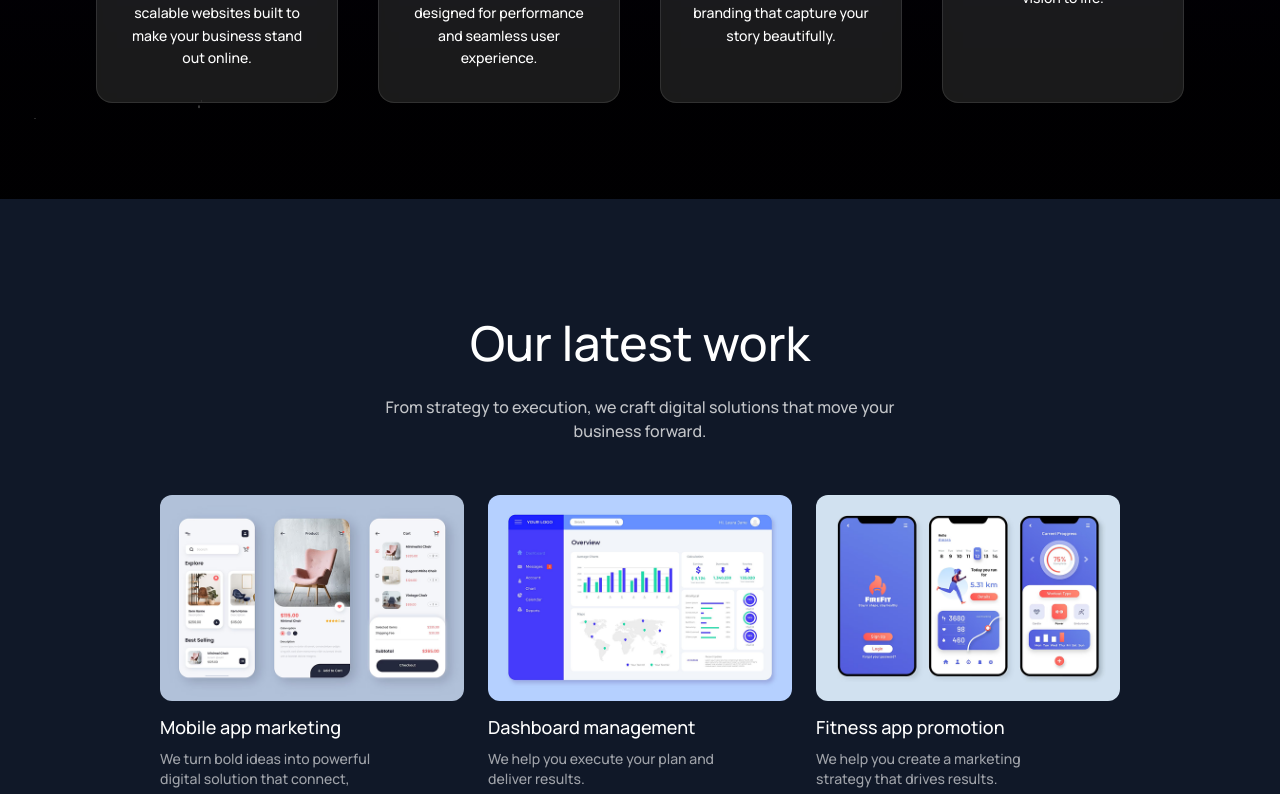
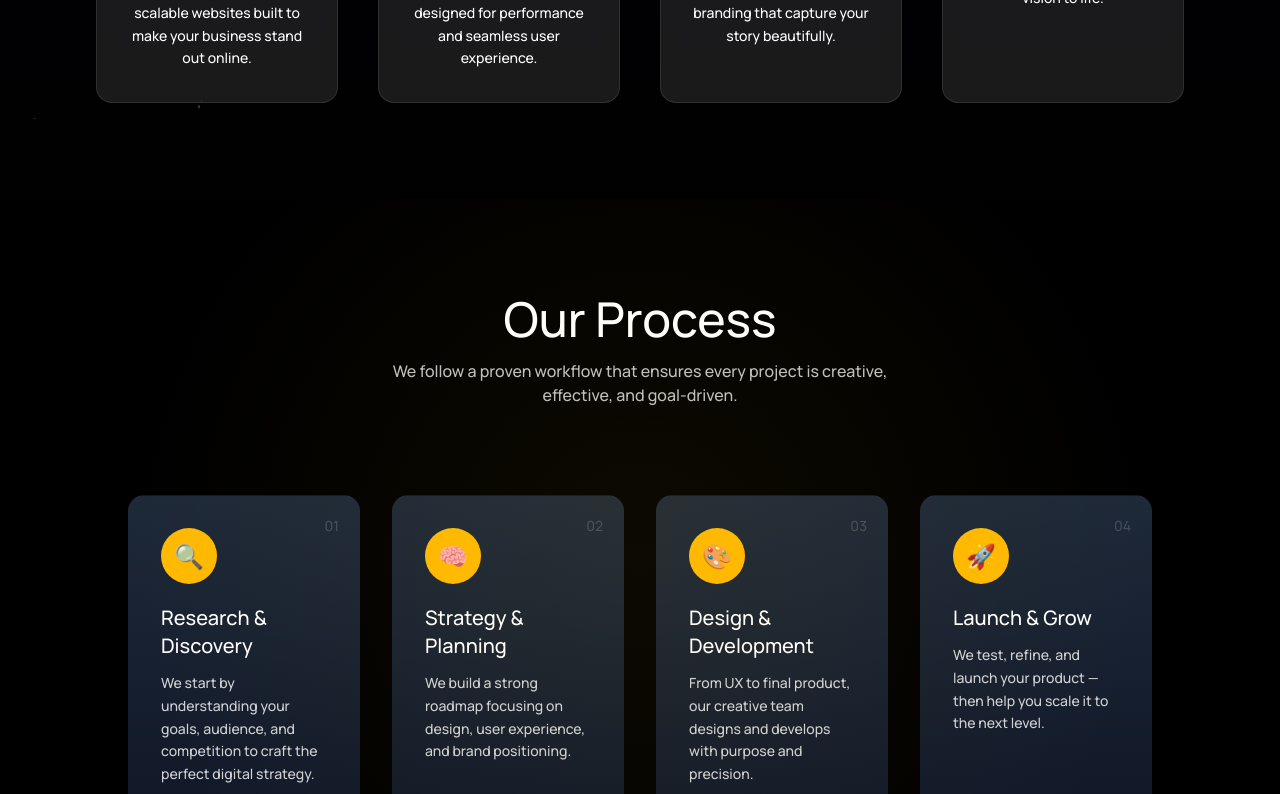
Before and after one commit to alyan890/eclipso-digital, a React (Vite) app: page / in a window 1280 px wide. Shown: the part 2000-2794 px from the top of the page. Built offline with nearby package versions, Linux system fonts and the light colour scheme.

Commit message:
Our process added

```diff
--- a/src/components/Navbar.jsx
+++ b/src/components/Navbar.jsx
@@ -39,8 +39,8 @@ const Navbar = ({ theme, setTheme }) => {
           <a href="#services" className="hover:text-amber-300 transition-colors">
             Services
           </a>
-          <a href="#our-work" className="hover:text-amber-300 transition-colors">
-            Our Work
+          <a href="#our-process" className="hover:text-amber-300 transition-colors">
+            Our Process
           </a>
           <a href="#contact-us" className="hover:text-amber-300 transition-colors">
             Contact Us
@@ -95,7 +95,7 @@ const Navbar = ({ theme, setTheme }) => {
             <div className="absolute inset-0 bg-[radial-gradient(circle_at_bottom_right,rgba(75,0,255,0.15),transparent_60%)] opacity-40"></div>
 
             {/* Menu Links */}
-            {["Home", "Services", "Our Work", "Contact Us"].map((item, i) => (
+            {["Home", "Services", "Our Process", "Contact Us"].map((item, i) => (
               <motion.a
                 key={i}
                 href={
--- a/src/components/OurWork.jsx
+++ b/src/components/OurWork.jsx
@@ -1,59 +1,117 @@
-import React from 'react'
-import Title from './Title'
-import assets from '../assets/assets'
-import { delay, motion } from "framer-motion"
+import React, { useEffect, useRef } from "react";
+import { gsap } from "gsap";
+import { ScrollTrigger } from "gsap/ScrollTrigger";
+import { motion } from "framer-motion";
+import Title from "./Title";
 
-const OurWork = () => {
+gsap.registerPlugin(ScrollTrigger);
 
-    const workData = [
-        {
-            title: 'Mobile app marketing',
-            descprition: 'We turn bold ideas into powerful digital solution that connect, engage....',
-            image: assets.work_mobile_app
+const OurProcess = () => {
+  const sectionRef = useRef(null);
+  const stepsRef = useRef([]);
+
+  useEffect(() => {
+    const elements = stepsRef.current;
+
+    gsap.fromTo(
+      elements,
+      { y: 80, opacity: 0 },
+      {
+        y: 0,
+        opacity: 1,
+        duration: 1,
+        ease: "power3.out",
+        stagger: 0.25,
+        scrollTrigger: {
+          trigger: sectionRef.current,
+          start: "top 75%",
         },
-        {
-            title: 'Dashboard management',
-            descprition: 'We help you execute your plan and deliver results.',
-            image: assets.work_dashboard_management
-        },
-        {
-            title: 'Fitness app promotion',
-            descprition: 'We help you create a marketing strategy that drives results.',
-            image: assets.work_fitness_app
-        },
-    ]
+      }
+    );
+  }, []);
+
+  const processSteps = [
+    {
+      title: "Research & Discovery",
+      desc: "We start by understanding your goals, audience, and competition to craft the perfect digital strategy.",
+      icon: "🔍",
+    },
+    {
+      title: "Strategy & Planning",
+      desc: "We build a strong roadmap focusing on design, user experience, and brand positioning.",
+      icon: "🧠",
+    },
+    {
+      title: "Design & Development",
+      desc: "From UX to final product, our creative team designs and develops with purpose and precision.",
+      icon: "🎨",
+    },
+    {
+      title: "Launch & Grow",
+      desc: "We test, refine, and launch your product — then help you scale it to the next level.",
+      icon: "🚀",
+    },
+  ];
 
   return (
-    <motion.div
-    initial="hidden"
-    whileInView="visible"
-    viewport={{ once: true }}
-    transition={{ staggerChildren: 0.2 }}
-    id='our-work' className='flex flex-col items-center gap-7 px-4 sm:px-12 lg:px-40 pt-30  bg-white text-gray-700 dark:text-white  dark:bg-gray-900'>
+    <section
+      id="our-process"
+      ref={sectionRef}
+      className="relative flex flex-col items-center px-6 sm:px-12 lg:px-32 py-24
+      bg-white text-gray-800 dark:bg-black dark:text-white overflow-hidden transition-colors duration-500"
+    >
+      {/* Section Title */}
+      <div className="text-center space-y-4">
+        <Title
+          title="Our Process"
+          desc="We follow a proven workflow that ensures every project is creative, effective, and goal-driven."
+        />
+      </div>
 
-    <Title title='Our latest work' desc='From strategy to execution, we craft digital solutions that move your business forward.'/>
+      {/* Process Steps */}
+      <div className="grid sm:grid-cols-2 lg:grid-cols-4 gap-8 mt-16 max-w-6xl">
+        {processSteps.map((step, index) => (
+          <motion.div
+            key={index}
+            ref={(el) => (stepsRef.current[index] = el)}
+            className="relative group
+            bg-gradient-to-b from-gray-50 to-gray-100 dark:from-gray-800 dark:to-gray-900
+            rounded-2xl p-8 border border-transparent hover:border-amber-400
+            transition-all duration-500 hover:shadow-[0_0_25px_rgba(251,191,36,0.2)] hover:-translate-y-3"
+          >
+            {/* Icon Circle */}
+            <div className="flex items-center justify-center w-14 h-14 rounded-full bg-amber-400 text-2xl mb-5
+              transition-transform duration-500 group-hover:rotate-12">
+              {step.icon}
+            </div>
 
-    <div className='grid sm:grid-cols-2 lg:grid-cols-3 gap-6 w-full max-w-5xl'>
-        {
-            workData.map((work, index)=>(
-                <motion.div
-                initial={{ opacity: 0, y: 30 }}
-                whileInView={{ opacity: 1, y: 0 }}
-                transition={{ duration: 0.5, delay: index * 0.2 }}
-                viewport={{ once:true }}
+            {/* Title */}
+            <h3 className="text-xl font-semibold mb-3
+              group-hover:text-amber-500 dark:group-hover:text-amber-400 transition-colors duration-300">
+              {step.title}
+            </h3>
 
-                key={index} className='hover:scale-102 duration-500 transition-all cursor-pointer'>
-                    <img src={work.image} className='w-full rounded-xl' alt=''/>
-                    <h3 className='mt-3 mb-2 text-lg font-semibold'>{work.title}</h3>
-                    <p className='text-sm opacity-60 w-5/6'>{work.descprition}</p>
-                </motion.div>
-            ))
-        }
+            {/* Description */}
+            <p className="text-sm opacity-80 leading-relaxed">
+              {step.desc}
+            </p>
 
-    </div>
+            {/* Floating Step Number */}
+            <div className="absolute top-5 right-5 text-gray-400 text-sm font-medium opacity-30 select-none">
+              0{index + 1}
+            </div>
 
-    </motion.div>
-  )
-}
+            {/* Bottom Glow Line */}
+            <div className="absolute bottom-0 left-0 w-0 h-[3px] bg-amber-400 rounded-full
+              transition-all duration-500 group-hover:w-full"></div>
+          </motion.div>
+        ))}
+      </div>
 
-export default OurWork
+      {/* Soft Background Glow */}
+      <div className="absolute inset-0 bg-[radial-gradient(circle_at_center,rgba(255,200,0,0.05),transparent_70%)] pointer-events-none"></div>
+    </section>
+  );
+};
+
+export default OurProcess;
--- a/src/components/Teams.jsx
+++ b/src/components/Teams.jsx
@@ -10,7 +10,7 @@ const Teams = () => {
     whileInView="visible"
     viewport={{ once:true }}
 
-    className='flex flex-col items-center gap-7 px-4 sm:px-12 lg:px-24 xl:px-40 pt-30 text-gray-800  bg-white dark:text-white  dark:bg-gray-900'>
+    className='flex flex-col pt-4 items-center gap-7 px-4 sm:px-12 lg:px-24 xl:px-40 text-gray-800  bg-white dark:text-white  dark:bg-gray-900'>
         <Title title='Meet the team' desc='A passionate team of digital experts dedicated to your brands success'/>
 
     <div className='grid grid-cols-2 md:grid-cols-3 xl:grid-cols-4 gap-5'>
--- a/src/components/TrustedBy.jsx
+++ b/src/components/TrustedBy.jsx
@@ -6,7 +6,8 @@ const TechStack = () => {
   return (
     <section
       id="tech"
-      className="relative flex flex-col items-center justify-center text-center py-24 px-6 sm:px-12 lg:px-32 bg-gray-50 dark:bg-gray-900 text-gray-800 dark:text-white overflow-hidden"
+       className="relative flex flex-col items-center px-6 sm:px-12 lg:px-32 py-24
+      bg-white text-gray-800 dark:bg-black dark:text-white overflow-hidden transition-colors duration-500"
     >
       {/* Background Gradient */}
       <div className="absolute inset-0 bg-gradient-to-b from-transparent via-gray-100/40 to-transparent dark:via-gray-800/30"></div>
```
